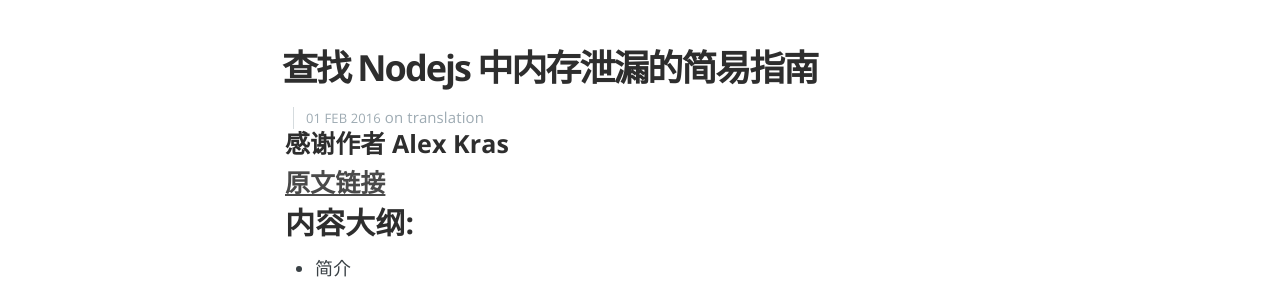
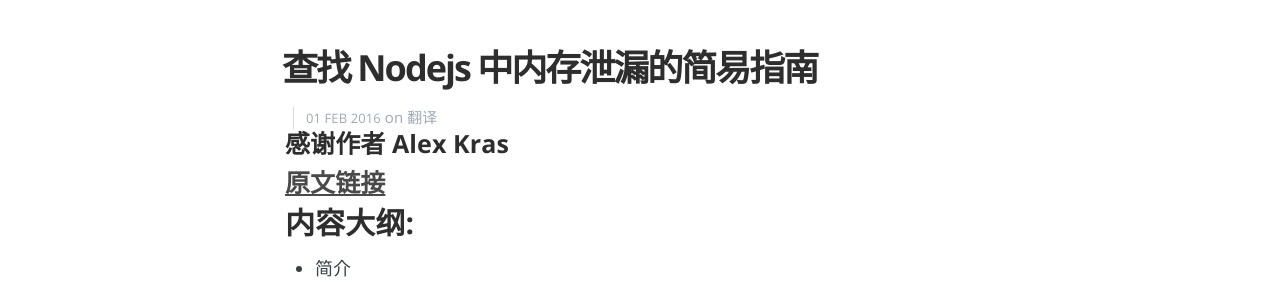
Before and after one commit to alex-marmot/alex-marmot.github.io, a Jekyll site: the page built from _posts/2016-02-01-simple-guide-to-finding-a-javascript-memory-leak-in-node-js.markdown, in a window 1280 px wide and 900 px high. Shown: the part 131-427 px from the top of the window. Built offline with Jekyll 4.4.1, drawn with Linux system fonts in a browser that asks for light colours; Markdown is read by kramdown in place of the engine named in the settings.

Commit message:
modify the classify name

```diff
--- a/_posts/2016-02-01-simple-guide-to-finding-a-javascript-memory-leak-in-node-js.markdown
+++ b/_posts/2016-02-01-simple-guide-to-finding-a-javascript-memory-leak-in-node-js.markdown
@@ -2,7 +2,7 @@
 layout: post
 title:  "查找 Nodejs 中内存泄漏的简易指南"
 date:   2016-02-01 12:07:14 +0800
-categories: translation
+categories: 翻译
 ---
 #### 感谢作者 Alex Kras
 
```
